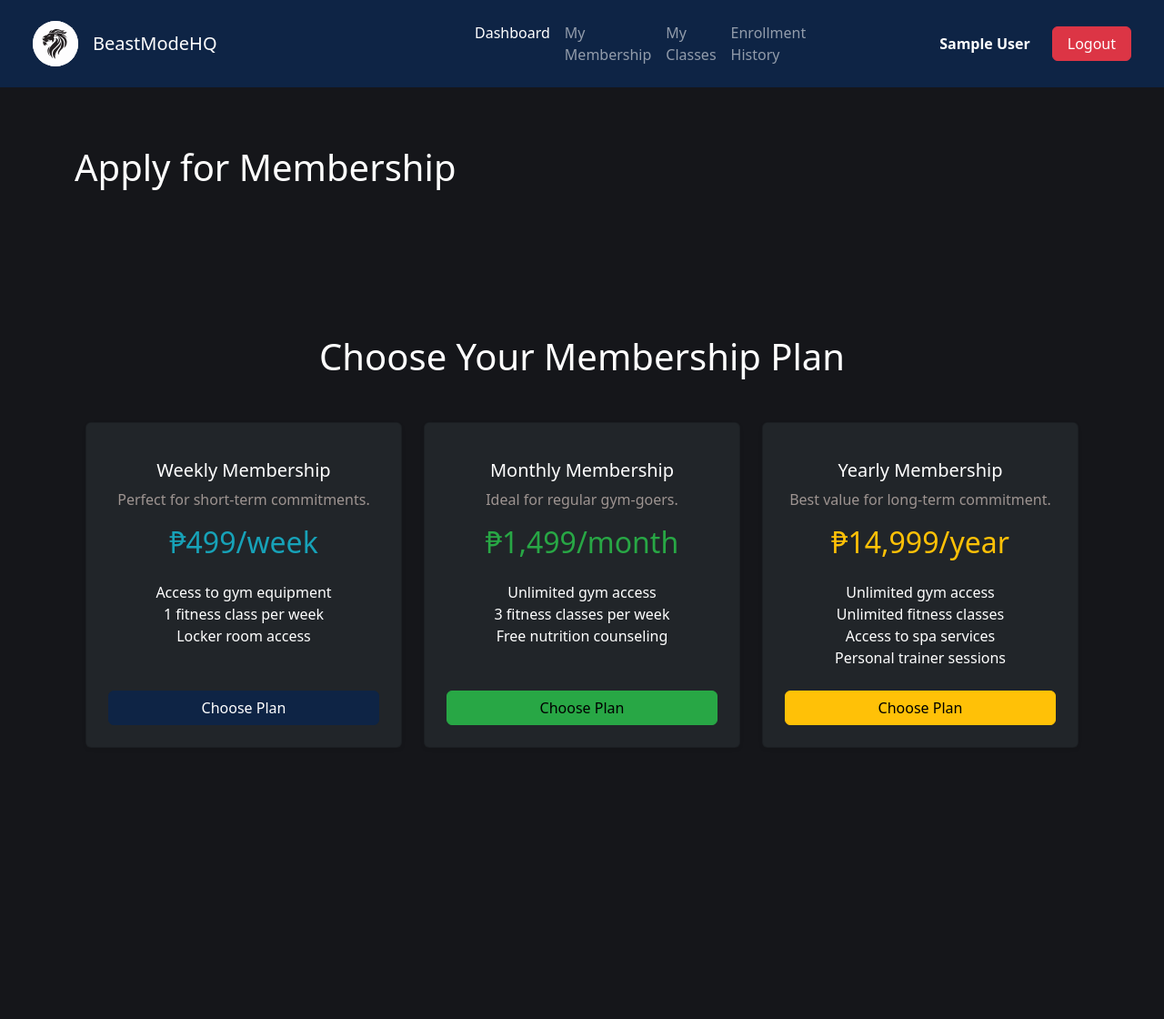
After one commit to twapegg/beastmodeHQ, a PHP site: page /member/apply.php in a window 1280 px wide. The commit adds this page. Shown: the whole page at 91% size. Run offline with PHP 8.4, Linux system fonts and the light colour scheme; the visitor is signed in with stand-in values (Sample User, id 1).

Commit message:
Partially Implement membership application, management, and class enrollment features

```diff
--- a/components/navbarMember.php
+++ b/components/navbarMember.php
@@ -1,9 +1,9 @@
 <!-- Navigation -->
-<nav class="navbar fixed-top navbar-expand-lg bg-primary bg-opacity-25 px-4 py-3" data-bs-theme="dark">
+<nav class="navbar fixed-top navbar-expand-lg bg-primary px-4 py-3" data-bs-theme="dark">
     <div class="container-fluid">
         <!-- Logo and Brand Name -->
         <a class="navbar-brand d-flex align-items-center w-25" href="#">
-            <img src="./public/blackwhite.svg" alt="Logo" width="50" height="50" class="me-3 rounded-circle">
+            <img src="../public/blackwhite.svg" alt="Logo" width="50" height="50" class="me-3 rounded-circle">
             BeastModeHQ
         </a>
         <!-- Navbar Toggler -->
@@ -16,11 +16,10 @@
             <!-- Centered Navigation Links -->
             <div class="d-flex justify-content-lg-center justify-content-start w-100 ms-0 ms-lg-5 ms-xl-10">
                 <div class="navbar-nav">
-                    <a class="nav-link active" aria-current="page" href="#">Dashboard</a>
-                    <a class="nav-link" href="#">My Classes</a>
-                    <a class="nav-link" href="#"></a>
-                    <a class="nav-link" href="#">Pricing</a>
-                    <a class="nav-link" href="#">Classes</a>
+                    <a class="nav-link active" aria-current="page" href="./dashboard.php">Dashboard</a>
+                    <a class="nav-link" href="./membership.php">My Membership</a>
+                    <a class="nav-link" href="./classes.php">My Classes</a>
+                    <a class="nav-link" href="./history.php">Enrollment History</a>
                 </div>
             </div>
             <!-- User Info or Login/Sign Up Buttons -->
@@ -32,14 +31,14 @@
                             <strong><?php echo htmlspecialchars(ucwords(strtolower($_SESSION['user_name']))); ?></strong>
                     </div>
                     <div class="col-12 col-lg-auto">
-                        <a class="btn btn-danger text-light px-3 w-100" href="auth/logout.php" role="button">Logout</a>
+                        <a class="btn btn-danger text-light px-3 w-100" href="../processes/process_logout.php" role="button">Logout</a>
                     </div>
                 <?php else: ?>
                     <div class="col-12 col-lg-auto">
-                        <a class="btn btn-tertiary text-light px-3 w-100" href="auth/login.php" role="button">Login</a>
+                        <a class="btn btn-tertiary text-light px-3 w-100" href="../auth/login.php" role="button">Login</a>
                     </div>
                     <div class="col-12 col-lg-auto">
-                        <a class="btn btn-brand text-light px-3 w-100" href="auth/signup.php" type="button">Get
+                        <a class="btn btn-brand text-light px-3 w-100" href="../auth/signup.php" type="button">Get
                             Started</a>
                     </div>
                 <?php endif; ?>
--- /dev/null
+++ b/member/apply.php
@@ -0,0 +1,99 @@
+<?php
+session_start();
+
+// Check if the user is logged in and their role is 'member'
+if (!isset($_SESSION['user_id']) || $_SESSION['user_role'] !== 'member') {
+    header("Location: ../auth/login.php");
+    exit();
+}
+
+include "../processes/POST/applyMembership.php";
+
+?>
+
+<!DOCTYPE html>
+<html lang="en">
+
+<head>
+    <meta charset="utf-8">
+    <meta name="viewport" content="width=device-width, initial-scale=1">
+    <link href="https://cdn.jsdelivr.net/npm/bootstrap@5.3.5/dist/css/bootstrap.min.css" rel="stylesheet"
+        integrity="sha384-SgOJa3DmI69IUzQ2PVdRZhwQ+dy64/BUtbMJw1MZ8t5HZApcHrRKUc4W0kG879m7" crossorigin="anonymous">
+    <link rel="stylesheet" href="../styles.css">
+    <link rel="shortcut icon" href="../public/favicon.ico" type="image/x-icon">
+    <title>Apply for Membership</title>
+</head>
+
+<body class="text-light">
+
+    <?php include "../components/navbarMember.php" ?>
+
+    <main class="container mt-10">
+        <h1 class="mb-4">Apply for Membership</h1>
+
+        <?php if (isset($error)): ?>
+            <div class="alert alert-danger" role="alert">
+                <?php echo htmlspecialchars($error); ?>
+            </div>
+        <?php endif; ?>
+
+        <section class="pricing section container mt-10">
+            <h1 class="text-center mb-5 text-light">Choose Your Membership Plan</h1>
+            <form method="POST" action="apply.php">
+                <div class="row text-center">
+                    <div class="col-md-4 mb-4">
+                        <div class="card h-100 shadow-sm bg-dark text-light">
+                            <div class="card-body d-flex flex-column p-4">
+                                <h5 class="card-title mt-3">Weekly Membership</h5>
+                                <p class="card-text text-secondary">Perfect for short-term commitments.</p>
+                                <h2 class="text-info">₱499/week</h2>
+                                <ul class="list-unstyled mt-3 mb-4">
+                                    <li>Access to gym equipment</li>
+                                    <li>1 fitness class per week</li>
+                                    <li>Locker room access</li>
+                                </ul>
+                                <button type="submit" name="membership_type" value="weekly" class="btn btn-primary mt-auto">Choose Plan</button>
+                            </div>
+                        </div>
+                    </div>
+                    <div class="col-md-4 mb-4">
+                        <div class="card h-100 shadow-sm bg-dark text-light">
+                            <div class="card-body d-flex flex-column p-4">
+                                <h5 class="card-title mt-3">Monthly Membership</h5>
+                                <p class="card-text text-secondary">Ideal for regular gym-goers.</p>
+                                <h2 class="text-success">₱1,499/month</h2>
+                                <ul class="list-unstyled mt-3 mb-4">
+                                    <li>Unlimited gym access</li>
+                                    <li>3 fitness classes per week</li>
+                                    <li>Free nutrition counseling</li>
+                                </ul>
+                                <button type="submit" name="membership_type" value="monthly" class="btn btn-success mt-auto">Choose Plan</button>
+                            </div>
+                        </div>
+                    </div>
+                    <div class="col-md-4 mb-4">
+                        <div class="card h-100 shadow-sm bg-dark text-light">
+                            <div class="card-body d-flex flex-column p-4">
+                                <h5 class="card-title mt-3">Yearly Membership</h5>
+                                <p class="card-text text-secondary">Best value for long-term commitment.</p>
+                                <h2 class="text-warning">₱14,999/year</h2>
+                                <ul class="list-unstyled mt-3 mb-4">
+                                    <li>Unlimited gym access</li>
+                                    <li>Unlimited fitness classes</li>
+                                    <li>Access to spa services</li>
+                                    <li>Personal trainer sessions</li>
+                                </ul>
+                                <button type="submit" name="membership_type" value="yearly" class="btn btn-warning mt-auto">Choose Plan</button>
+                            </div>
+                        </div>
+                    </div>
+                </div>
+            </form>
+        </section>
+    </main>
+
+    <script src="https://cdn.jsdelivr.net/npm/bootstrap@5.3.5/dist/js/bootstrap.bundle.min.js"
+        integrity="sha384-k6d4wzSIapyDyv1kpU366/PK5hCdSbCRGRCMv+eplOQJWyd1fbcAu9OCUj5zNLiq" crossorigin="anonymous"></script>
+</body>
+
+</html>
--- /dev/null
+++ b/processes/POST/applyMembership.php
@@ -0,0 +1,46 @@
+<?php
+session_start();
+
+$servername = "localhost";
+$username = "root";
+$password = "";
+$dbname = "beastmodehq";
+
+$conn = new mysqli($servername, $username, $password, $dbname);
+
+// Check connection
+if ($conn->connect_error) {
+    die("Connection failed: " . $conn->connect_error);
+}
+
+// Handle membership application
+if ($_SERVER['REQUEST_METHOD'] === 'POST') {
+    $userId = $_SESSION['user_id'];
+    $membershipType = $_POST['membership_type'];
+    $startDate = date('Y-m-d');
+    $endDate = date('Y-m-d', strtotime("+1 " . $membershipType));
+
+    // Insert membership into the database
+    $stmt = $conn->prepare("INSERT INTO memberships (user_id, start_date, end_date, membership_type, status) VALUES (?, ?, ?, ?, 'pending')");
+    $stmt->bind_param("isss", $userId, $startDate, $endDate, $membershipType);
+
+    if ($stmt->execute()) {
+        // Update user's membership_id
+        $membershipId = $conn->insert_id;
+        $updateStmt = $conn->prepare("UPDATE users SET membership_id = ? WHERE id = ?");
+        $updateStmt->bind_param("ii", $membershipId, $userId);
+        $updateStmt->execute();
+
+        echo "<script>
+                if (confirm('Membership applied successfully! Do you want to view your membership details?')) {
+                    window.location.href = 'membership.php?success=Membership applied successfully!';
+                } else {
+                    window.location.href = 'apply.php';
+                }
+              </script>";
+        exit();
+    } else {
+        $error = "Failed to apply for membership. Please try again.";
+    }
+}
+?>
--- a/processes/POST/cancelEnrollment.php
+++ b/processes/POST/cancelEnrollment.php
@@ -17,7 +17,7 @@ if ($conn->connect_error) {
 if ($_SERVER['REQUEST_METHOD'] === 'POST') {
     $enrollment_id = $_POST['enrollment_id'];
 
-    // Delete the enrollment record
+    // Cancel the enrollment record
     $query = "UPDATE class_enrollments SET status='canceled' WHERE id = ?";
     $stmt = $conn->prepare($query);
     $stmt->bind_param("i", $enrollment_id);
```
Also changed, not shown: member/classes.php (added, +91 -0 lines), member/dashboard.php (+3 -44 lines), member/membership.php (added, +123 -0 lines), processes/GET/getMembershipDetails.php (added, +25 -0 lines), processes/GET/getUserClasses.php (added, +43 -0 lines), processes/POST/cancelUserSessionEnrollment.php (added, +40 -0 lines), processes/POST/updateMembershipStatus.php (added, +22 -0 lines), member/history.php (added).
